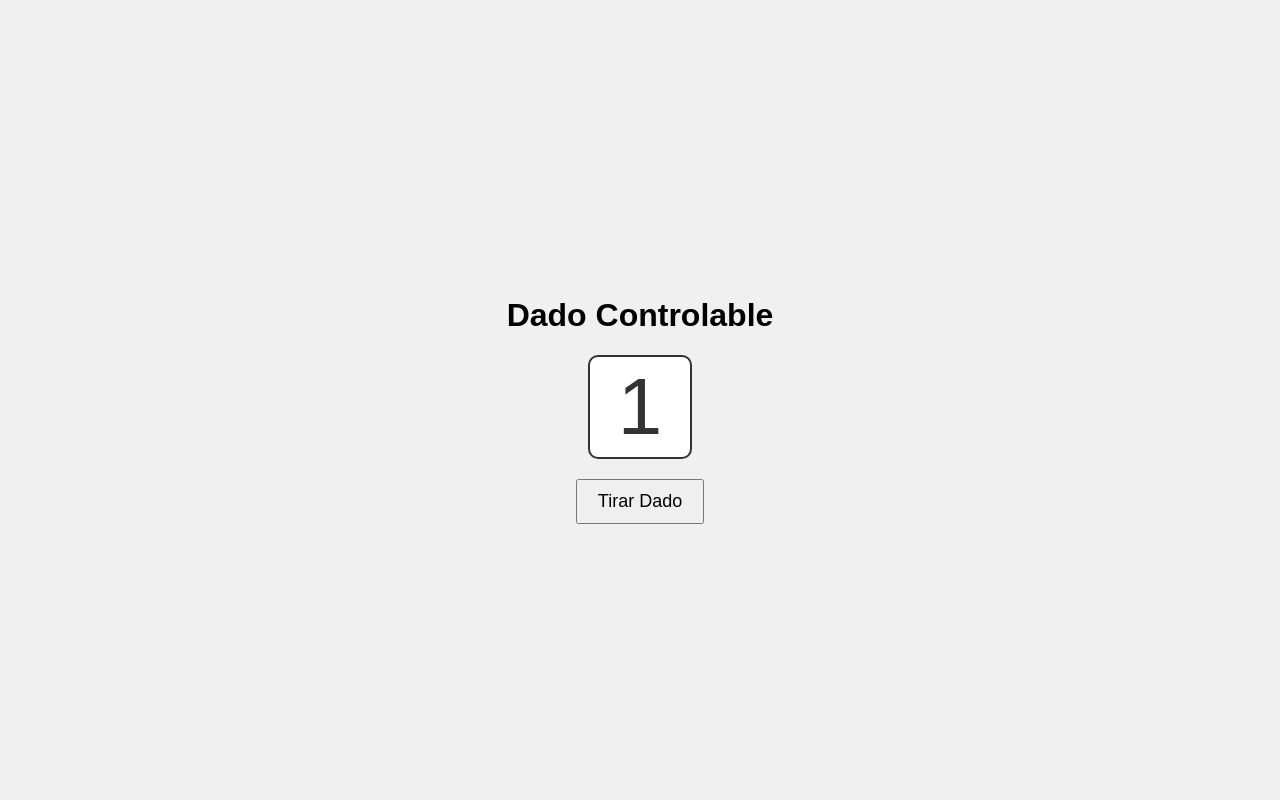
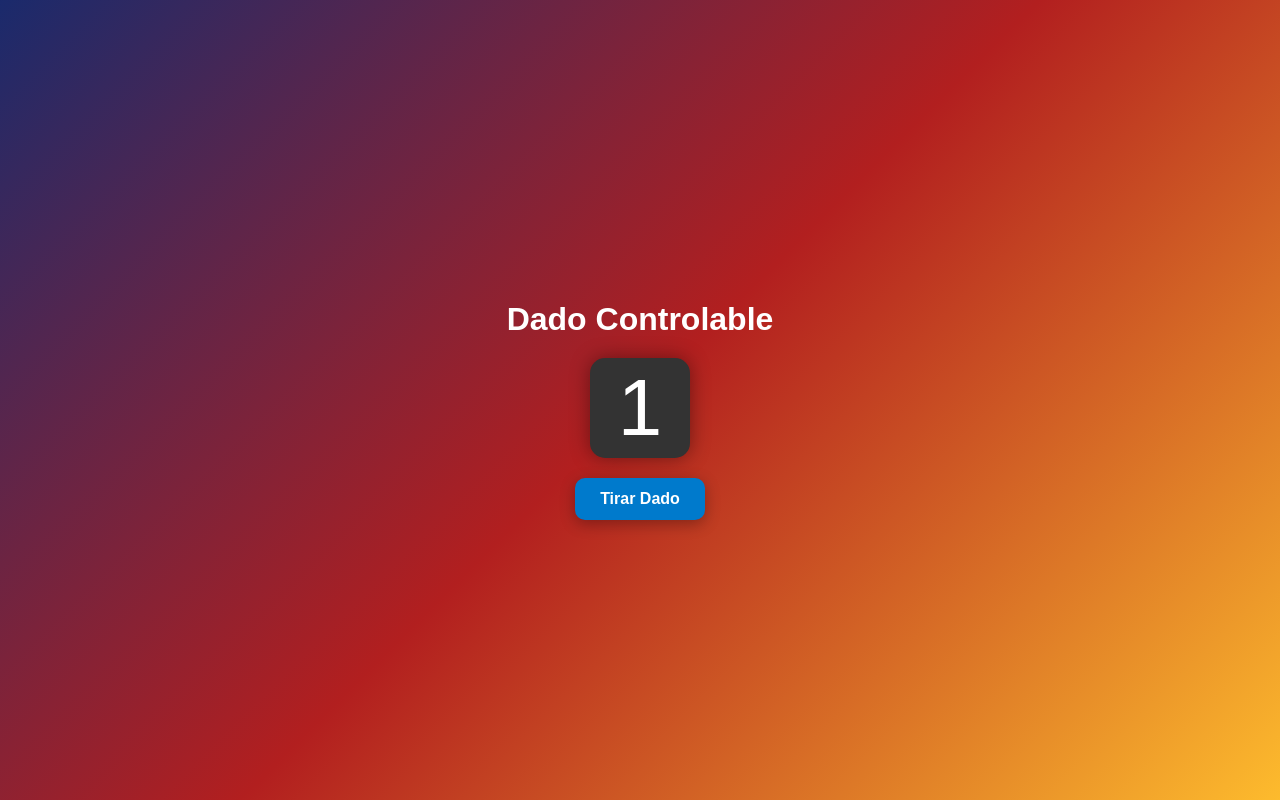
Before and after one commit to Arcamnemesis/dadostest, a plain HTML site: page index.html in a window 1280 px wide. Drawn offline with Linux system fonts and the light colour scheme.

Commit message:
style.css

```diff
--- a/style.css
+++ b/style.css
@@ -1,3 +1,4 @@
+/* Estilos Generales */
 body {
     font-family: Arial, sans-serif;
     display: flex;
@@ -5,39 +6,57 @@ body {
     justify-content: center;
     height: 100vh;
     margin: 0;
-    background: #f0f0f0;
+    background: linear-gradient(135deg, #1a2a6c, #b21f1f, #fdbb2d);
+    color: #fff;
 }
 
 .container {
     text-align: center;
 }
 
+h1 {
+    font-size: 2rem;
+    margin-bottom: 20px;
+}
+
 .dado {
     font-size: 80px;
-    color: #333;
-    border: 2px solid #333;
+    color: #fff;
     width: 100px;
     height: 100px;
     display: flex;
     align-items: center;
     justify-content: center;
-    background: #fff;
-    border-radius: 10px;
+    background: #333;
+    border-radius: 15px;
+    box-shadow: 0 0 20px rgba(0, 0, 0, 0.4);
+    transition: transform 0.5s, background-color 0.3s;
     margin: 20px auto;
-    transition: transform 0.6s;
 }
 
 button {
-    padding: 10px 20px;
-    font-size: 18px;
+    padding: 12px 25px;
+    font-size: 1rem;
+    font-weight: bold;
+    color: #fff;
+    background: #007acc;
+    border: none;
+    border-radius: 10px;
     cursor: pointer;
+    box-shadow: 0 4px 15px rgba(0, 0, 0, 0.3);
+    transition: background 0.3s ease;
+}
+
+button:hover {
+    background: #005bb5;
 }
 
 .dado.tirando {
-    animation: giro 0.6s cubic-bezier(0.25, 1, 0.5, 1);
+    animation: giroSuave 1.2s ease-in-out;
 }
 
-@keyframes giro {
+@keyframes giroSuave {
     0% { transform: rotateX(0) rotateY(0); }
-    100% { transform: rotateX(720deg) rotateY(720deg); }
+    50% { transform: rotateX(360deg) rotateY(180deg); }
+    100% { transform: rotateX(720deg) rotateY(360deg); }
 }
```
